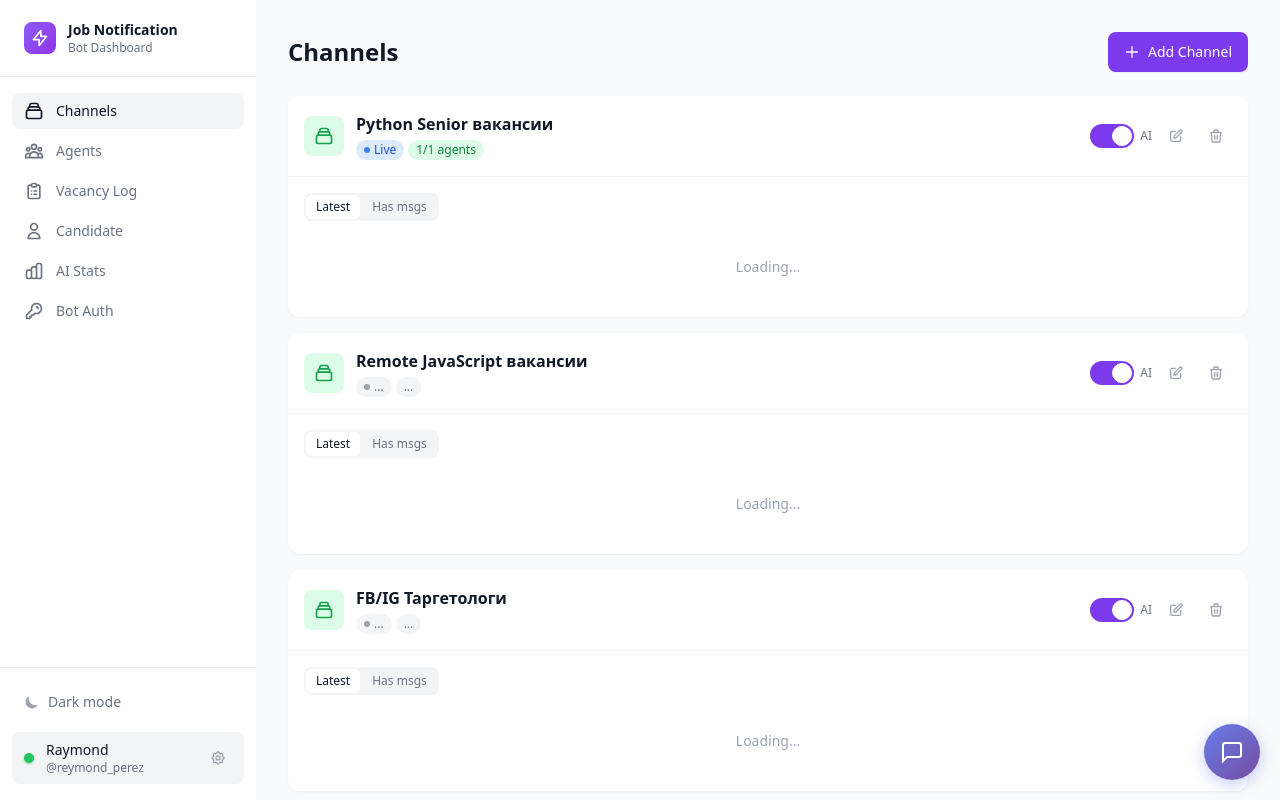
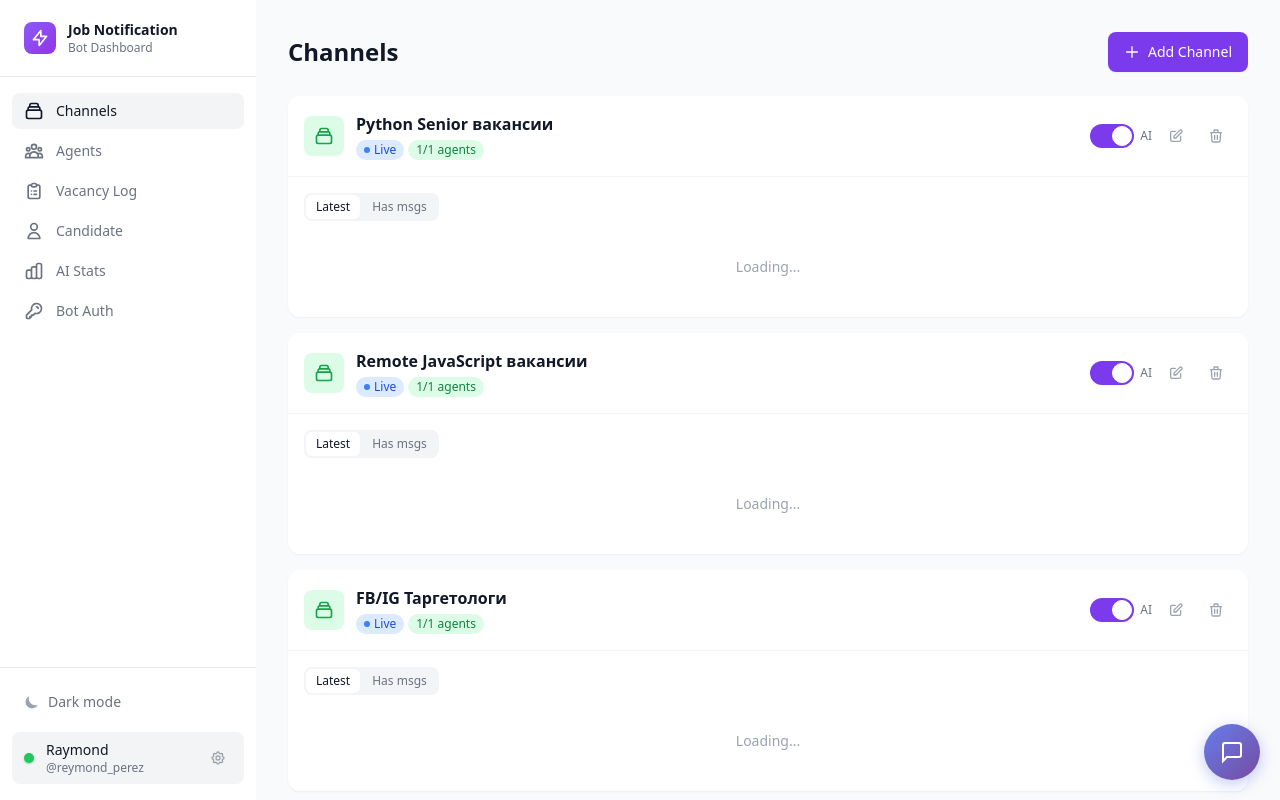
Before and after one commit to kbrejes/telegram_rassylshik, a FastAPI app: page / in a window 1280 px wide. Run offline with FastAPI, Linux system fonts and the light colour scheme; data that the repository does not hold is empty; some libraries are stand-ins or nearby versions.

Commit message:
Fix: status indicators now update on all channel cards
Changed from getElementById (finds only first) to querySelectorAll
(finds all) so "Live" and "agents running" display on all channels.

🤖 Generated with [Claude Code](https://claude.com/claude-code)

Co-Authored-By: Claude Opus 4.5 <noreply@anthropic.com>

```diff
--- a/web/templates/channels_list_new.html
+++ b/web/templates/channels_list_new.html
@@ -257,12 +257,12 @@
                                 <div class="min-w-0">
                                     <h3 class="font-semibold text-gray-900 dark:text-white truncate">{{ channel.name }}</h3>
                                     <div class="flex flex-wrap gap-1 mt-1">
-                                        <span id="bot-status-indicator" class="inline-flex items-center gap-1 px-2 py-0.5 text-xs rounded-full bg-gray-100 dark:bg-dark-700 text-gray-500 dark:text-gray-400">
-                                            <span id="bot-status-dot" class="w-1.5 h-1.5 rounded-full bg-gray-400"></span>
-                                            <span id="bot-status-text">...</span>
+                                        <span class="bot-status-indicator inline-flex items-center gap-1 px-2 py-0.5 text-xs rounded-full bg-gray-100 dark:bg-dark-700 text-gray-500 dark:text-gray-400">
+                                            <span class="bot-status-dot w-1.5 h-1.5 rounded-full bg-gray-400"></span>
+                                            <span class="bot-status-text">...</span>
                                         </span>
-                                        <span id="agents-count-indicator" class="inline-flex items-center gap-1 px-2 py-0.5 text-xs rounded-full bg-gray-100 dark:bg-dark-700 text-gray-500 dark:text-gray-400">
-                                            <span id="agents-count-text">...</span>
+                                        <span class="agents-count-indicator inline-flex items-center gap-1 px-2 py-0.5 text-xs rounded-full bg-gray-100 dark:bg-dark-700 text-gray-500 dark:text-gray-400">
+                                            <span class="agents-count-text">...</span>
                                         </span>
                                     </div>
                                 </div>
@@ -508,32 +508,43 @@
             });
         }
 
-        // Update bot status indicator on channel card
+        // Update bot status indicator on ALL channel cards
         function updateBotStatusIndicator(data) {
-            const dot = document.getElementById('bot-status-dot');
-            const text = document.getElementById('bot-status-text');
-            if (!dot || !text || !data || !data.success) return;
+            if (!data || !data.success) return;
+
+            const dots = document.querySelectorAll('.bot-status-dot');
+            const texts = document.querySelectorAll('.bot-status-text');
+            const indicators = document.querySelectorAll('.bot-status-indicator');
 
             const bot = data.status?.bot;
-            if (bot?.connected && bot?.authorized) {
-                dot.className = 'w-1.5 h-1.5 rounded-full bg-blue-500';
-                text.textContent = 'Live';
-                text.parentElement.className = 'inline-flex items-center gap-1 px-2 py-0.5 text-xs rounded-full bg-blue-100 dark:bg-blue-900/30 text-blue-700 dark:text-blue-400';
-            } else {
-                dot.className = 'w-1.5 h-1.5 rounded-full bg-red-500';
-                text.textContent = 'Offline';
-                text.parentElement.className = 'inline-flex items-center gap-1 px-2 py-0.5 text-xs rounded-full bg-red-100 dark:bg-red-900/30 text-red-700 dark:text-red-400';
-            }
+            const isLive = bot?.connected && bot?.authorized;
+
+            dots.forEach(dot => {
+                dot.className = isLive
+                    ? 'bot-status-dot w-1.5 h-1.5 rounded-full bg-blue-500'
+                    : 'bot-status-dot w-1.5 h-1.5 rounded-full bg-red-500';
+            });
+
+            texts.forEach(text => {
+                text.textContent = isLive ? 'Live' : 'Offline';
+            });
+
+            indicators.forEach(indicator => {
+                indicator.className = isLive
+                    ? 'bot-status-indicator inline-flex items-center gap-1 px-2 py-0.5 text-xs rounded-full bg-blue-100 dark:bg-blue-900/30 text-blue-700 dark:text-blue-400'
+                    : 'bot-status-indicator inline-flex items-center gap-1 px-2 py-0.5 text-xs rounded-full bg-red-100 dark:bg-red-900/30 text-red-700 dark:text-red-400';
+            });
 
             // Update agents count
             updateAgentsCountIndicator(data);
         }
 
-        // Update agents running count
+        // Update agents running count on ALL channel cards
         function updateAgentsCountIndicator(data) {
-            const text = document.getElementById('agents-count-text');
-            const indicator = document.getElementById('agents-count-indicator');
-            if (!text || !indicator || !data || !data.success) return;
+            if (!data || !data.success) return;
+
+            const texts = document.querySelectorAll('.agents-count-text');
+            const indicators = document.querySelectorAll('.agents-count-indicator');
 
             const agents = data.status?.agents || {};
             let activeCount = 0;
@@ -546,14 +557,23 @@
                 }
             }
 
-            text.textContent = `${activeCount}/${totalCount} agents`;
+            const statusText = `${activeCount}/${totalCount} agents`;
+            let indicatorClass;
             if (activeCount === 0) {
-                indicator.className = 'inline-flex items-center gap-1 px-2 py-0.5 text-xs rounded-full bg-red-100 dark:bg-red-900/30 text-red-700 dark:text-red-400';
+                indicatorClass = 'agents-count-indicator inline-flex items-center gap-1 px-2 py-0.5 text-xs rounded-full bg-red-100 dark:bg-red-900/30 text-red-700 dark:text-red-400';
             } else if (activeCount < totalCount) {
-                indicator.className = 'inline-flex items-center gap-1 px-2 py-0.5 text-xs rounded-full bg-amber-100 dark:bg-amber-900/30 text-amber-700 dark:text-amber-400';
+                indicatorClass = 'agents-count-indicator inline-flex items-center gap-1 px-2 py-0.5 text-xs rounded-full bg-amber-100 dark:bg-amber-900/30 text-amber-700 dark:text-amber-400';
             } else {
-                indicator.className = 'inline-flex items-center gap-1 px-2 py-0.5 text-xs rounded-full bg-green-100 dark:bg-green-900/30 text-green-700 dark:text-green-400';
+                indicatorClass = 'agents-count-indicator inline-flex items-center gap-1 px-2 py-0.5 text-xs rounded-full bg-green-100 dark:bg-green-900/30 text-green-700 dark:text-green-400';
             }
+
+            texts.forEach(text => {
+                text.textContent = statusText;
+            });
+
+            indicators.forEach(indicator => {
+                indicator.className = indicatorClass;
+            });
         }
 
         // Toggle AI conversation on/off (auto-response and filtering stay active)
```
